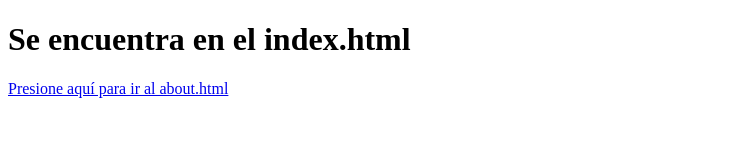
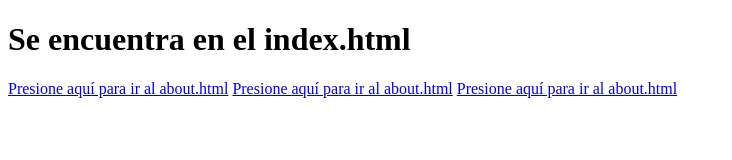
Before and after one commit to deglan-rivas/docker-nginx, a plain HTML site: page index.html in a window 1280 px wide. Shown: the whole page, without its empty margins (0-732 px from the left). Drawn offline with Linux system fonts and the light colour scheme.

Commit message:
[UPDATE] 3 anchor in index.html

```diff
--- a/index.html
+++ b/index.html
@@ -9,5 +9,7 @@
 <body>
   <h1>Se encuentra en el index.html </h1>
   <a href="/about.html">Presione aquí para ir al about.html</a>
+  <a href="/about.html">Presione aquí para ir al about.html</a>
+  <a href="/about.html">Presione aquí para ir al about.html</a>
 </body>
 </html>
```
